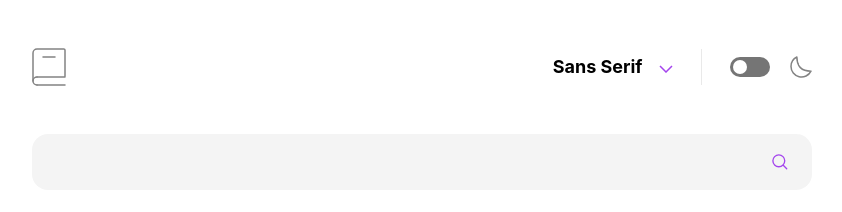
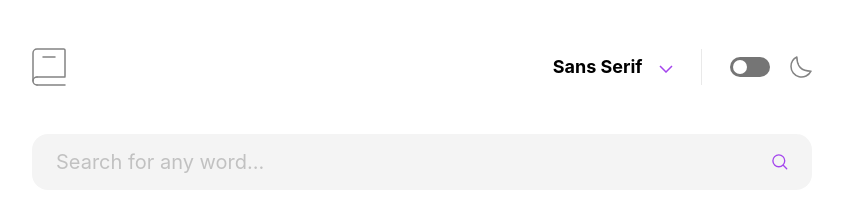
Before and after one commit to DCoder18/FEM-Dictionary-web-app, a website: page src/index.html in a window 1280 px wide. Shown: the whole page, without its empty margins (218-1060 px from the left). Drawn offline with Linux system fonts and the light colour scheme.

Commit message:
Update search section

```diff
--- a/src/index.html
+++ b/src/index.html
@@ -38,10 +38,13 @@
     </header>
 
     <main>
+
+      <!-- Search -->
       <div class="w-full h-14 bg-grey-100 rounded-2xl px-6 flex">
-        <input class="w-full h-full bg-grey-100 outline-none mr-5" type="text" name="" id="">
+        <input class="w-full h-full bg-grey-100 outline-none mr-5 text-xl placeholder:text-black-200 placeholder:opacity-25" type="text" name="" id="" placeholder="Search for any word...">
         <img class="w-4" src="assets/images/icon-search.svg" alt="">
       </div>
+
     </main>
   </div>
 </body>
```
Also changed, not shown: src/css/main.css.
